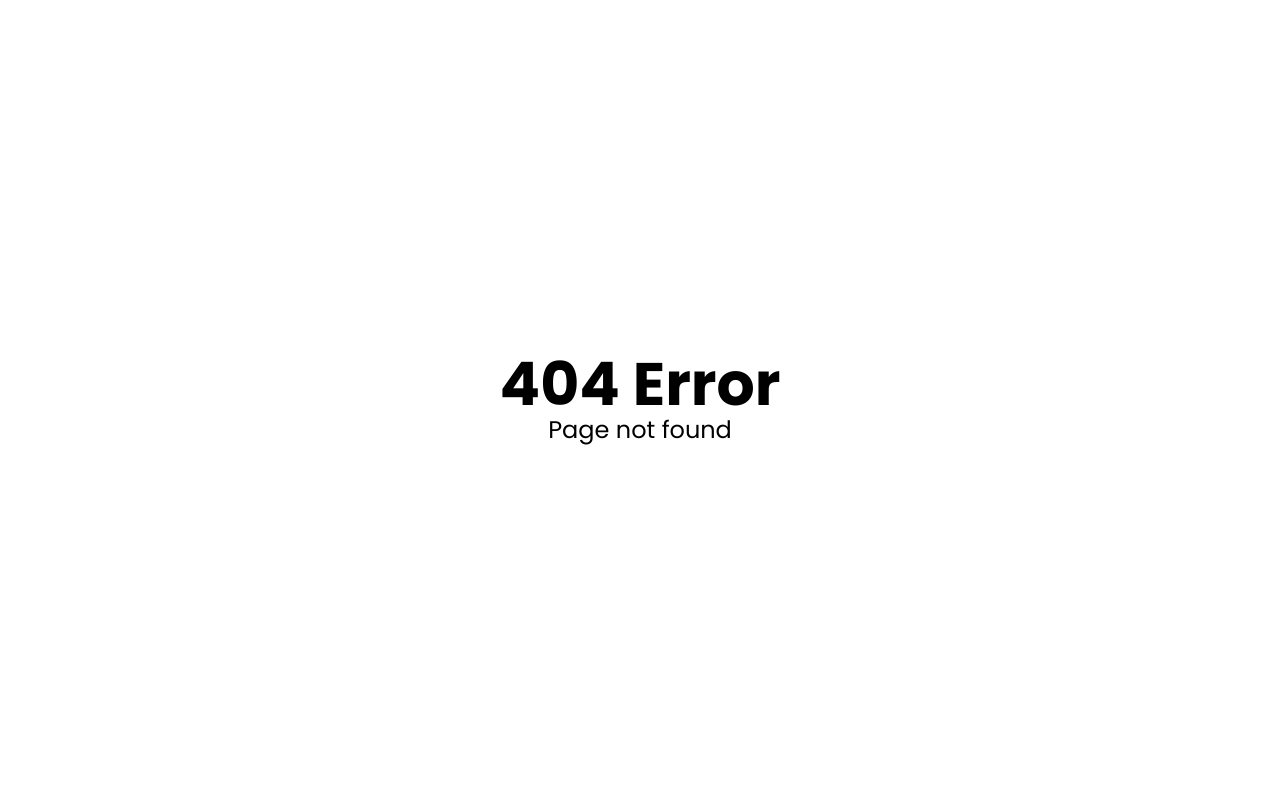
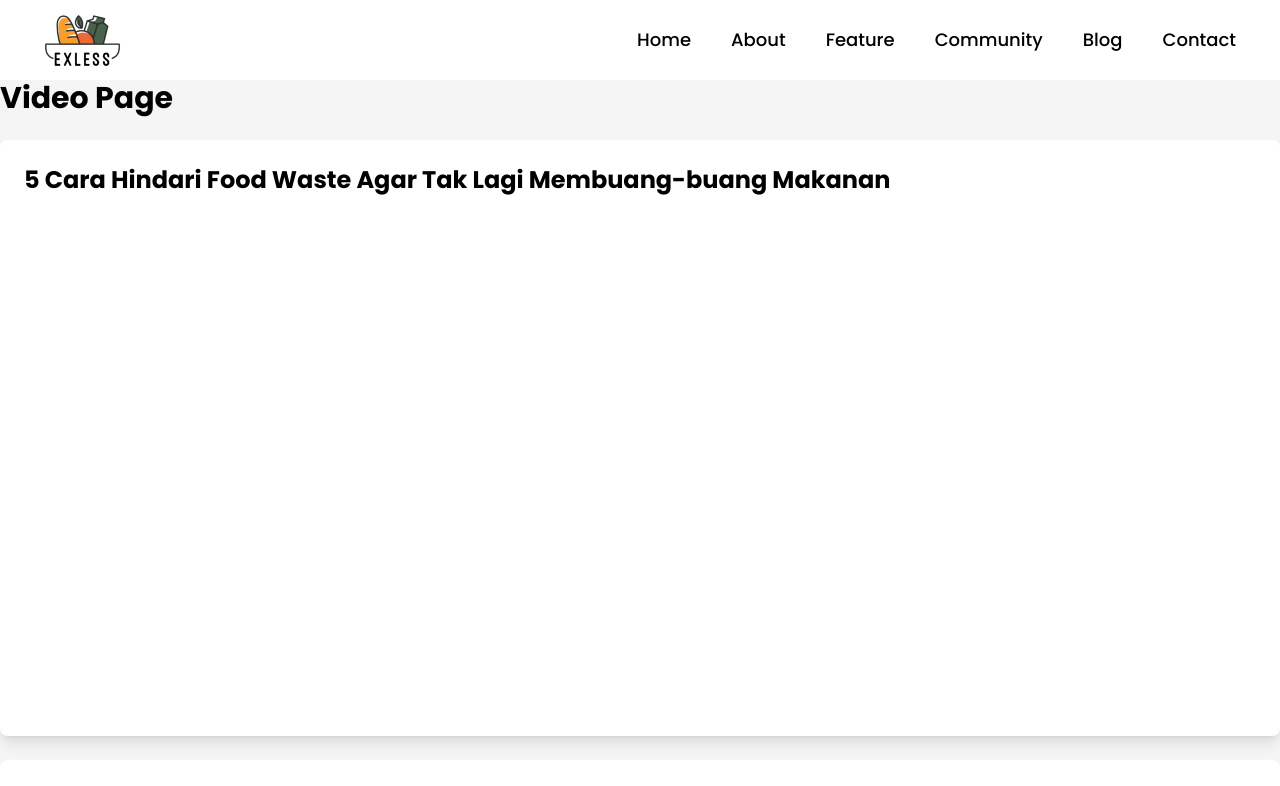
Before and after one commit to JeremiaSihombing/MassiveChallenge, a React (Vite) app: page /video in a window 1280 px wide. Before the commit this address had no page. Shown: the top 786 px of the page. Built offline with nearby package versions, Linux system fonts and the light colour scheme.

Commit message:
uodate video page

```diff
--- a/package.json
+++ b/package.json
@@ -13,6 +13,7 @@
     "aos": "^2.3.4",
     "react": "^18.2.0",
     "react-dom": "^18.2.0",
+    "react-player": "^2.12.0",
     "react-router-dom": "^6.11.2"
   },
   "devDependencies": {
--- a/src/components/Feature.jsx
+++ b/src/components/Feature.jsx
@@ -56,6 +56,9 @@ const Feature = () => {
             </a>
           </div>
         </div>
+        <a href="/video">
+          <button className=" py-4 px-8 bg-[#f48c06] rounded-[20px] text-white hover:bg-white hover:text-[#f48c06] hover:ring-[#f48c06] mx-auto block">See More Feature</button>
+        </a>
       </div>
     </>
   );
--- /dev/null
+++ b/src/components/Video.jsx
@@ -0,0 +1,35 @@
+import React from "react";
+import ReactPlayer from "react-player";
+
+const Video = () => {
+  const videos = [
+    {
+      title: "5 Cara Hindari Food Waste Agar Tak Lagi Membuang-buang Makanan",
+      youtubeLink: "https://www.youtube.com/watch?v=GupI0hh_0VU",
+    },
+    {
+      title: "Food Waste causes Climate Change. Here's how we stop it.",
+      youtubeLink: "https://www.youtube.com/watch?v=1MpfEeSem_4",
+    },
+    {
+      title: "How To End The Food Waste Fiasco | Rob Greenfield | TEDxTeen",
+      youtubeLink: "https://www.youtube.com/watch?v=w96osGZaS74",
+    },
+  ];
+
+  return (
+    <div className="container mx-auto">
+      <h1 className="text-3xl font-bold mb-6">Video Page</h1>
+      {videos.map((video, index) => (
+        <div key={index} className="bg-white rounded-lg shadow-lg p-6 mb-6">
+          <h2 className="text-2xl font-bold mb-4">{video.title}</h2>
+          <div className="aspect-w-16 aspect-h-9">
+            <ReactPlayer url={video.youtubeLink} controls={true} width="100%" height="500px" />
+          </div>
+        </div>
+      ))}
+    </div>
+  );
+};
+
+export default Video;
--- a/src/router.jsx
+++ b/src/router.jsx
@@ -20,6 +20,7 @@ import ManageArticle from './pages/admin/ManageArticle'
 import ManageCommunity from './pages/admin/ManageCommunity'
 import ManageVideo from './pages/admin/ManageVideo'
 import Article from './components/Article'
+import Video from './components/Video'
 
 
 const router = createBrowserRouter([
@@ -57,6 +58,10 @@ const router = createBrowserRouter([
       {
         path: '/article',
         element: <Article />
+      },
+      {
+        path: '/video',
+        element: <Video/>
       },
     ],
   },
```
Also changed, not shown: 1 other file (tests, documents, lock files or other folders).
